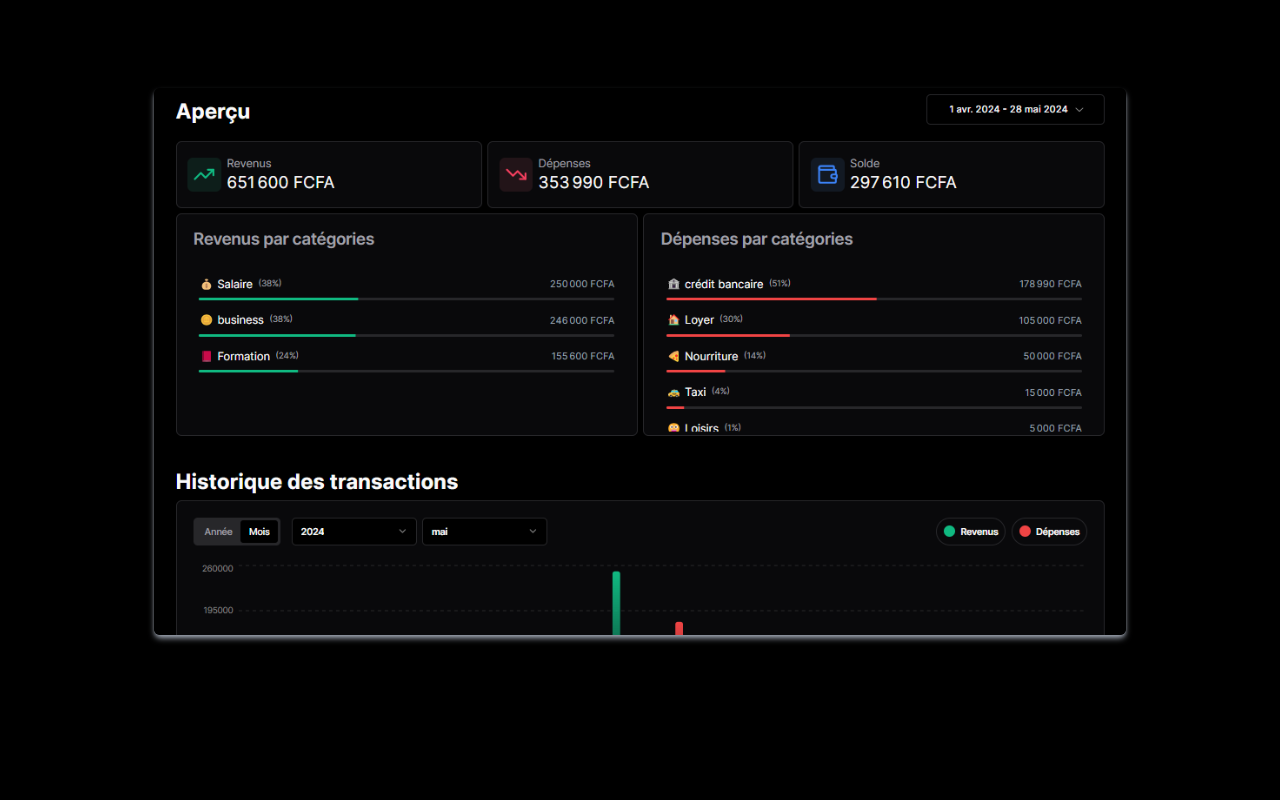
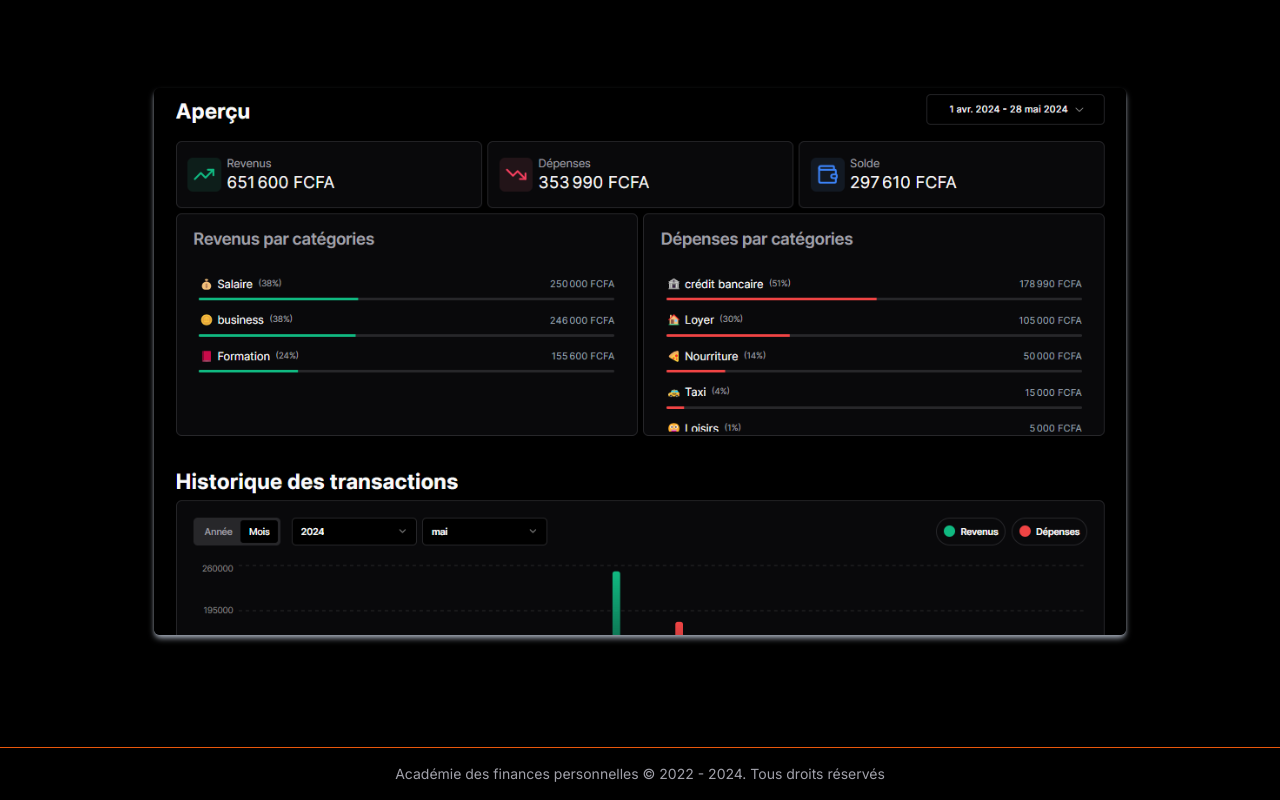
Before and after one commit to bellandry/finance-academy, a Next.js app: page / in a window 1280 px wide. Shown: the part 551-1351 px from the top of the page. Before the commit the page ends 1242 px from the top, so only its background shows below. Built offline with nearby package versions, Linux system fonts and the light colour scheme; no server answers.

Commit message:
add footer

```diff
--- a/app/page.tsx
+++ b/app/page.tsx
@@ -1,3 +1,4 @@
+import { Footer } from "@/components/footer";
 import Navbar from "@/components/navbar";
 import { auth } from "@clerk/nextjs/server";
 import Link from "next/link";
@@ -5,19 +6,30 @@ import Link from "next/link";
 export default function Home() {
   const { userId }: { userId: string | null } = auth();
   return (
-    <main className="relative flex h-full w-full flex-col" >
+    <main className="relative flex h-full w-full flex-col">
       <Navbar userId={userId} />
       <div className="container w-full h-full flex flex-col items-center justify-center">
         <div className=" w-full h-full flex flex-col items-center justify-center py-32 md:py-40">
-          <p className="text-lg md:text-xl text-muted-foreground text-center">L&apos;académie des finances personnelles vous présente</p>
-          <h1 className="text-4xl md:text-6xl font-bold bg-gradient-to-r from-amber-400 to-orange-600 bg-clip-text text-transparent w-fit text-center">Je suis mon budget</h1>
-          <p className="text-md md:text-xl text-muted-foreground my-6 md:w-3/5 text-center">Prenez le pouvoir sur vos finances, enregistrez, trackez et optimisez vos finance avec notre application de suivi automatisé</p>
-          <Link href="/sign-up" className="font-semibold rounded-xl ring-1 bg-orange-600 py-2 px-4 md:py-4 md:px-8 text-white hover:ring-orange-600 hover:bg-background transition-all hover:text-orange-700">
+          <p className="text-lg md:text-xl text-muted-foreground text-center">
+            L&apos;académie des finances personnelles vous présente
+          </p>
+          <h1 className="text-4xl md:text-6xl font-bold bg-gradient-to-r from-amber-400 to-orange-600 bg-clip-text text-transparent w-fit text-center">
+            Je suis mon budget
+          </h1>
+          <p className="text-md md:text-xl text-muted-foreground my-6 md:w-3/5 text-center">
+            Prenez le pouvoir sur vos finances, enregistrez, trackez et
+            optimisez vos finance avec notre application de suivi automatisé
+          </p>
+          <Link
+            href={userId ? "/dashboard" : "/sign-up"}
+            className="font-semibold rounded-xl ring-1 bg-orange-600 py-2 px-4 md:py-4 md:px-8 text-white hover:ring-orange-600 hover:bg-background transition-all hover:text-orange-700"
+          >
             Commencer
           </Link>
         </div>
-        <div className="w-full aspect-square md:w-4/5 md:aspect-video bg-demo-light shadow-md shadow-gray-400 mb-14 dark:bg-demo-dark bg-center bg-cover rounded-md" />
+        <div className="w-full aspect-square md:w-4/5 md:aspect-video bg-demo-light shadow-md shadow-gray-400 mb-28 dark:bg-demo-dark bg-center bg-cover rounded-md" />
       </div>
+      <Footer />
     </main>
   );
 }
--- /dev/null
+++ b/components/footer.tsx
@@ -0,0 +1,12 @@
+export const Footer = () => {
+  return (
+    <footer className="bg-background border-t border-orange-600">
+      <div className="container flex flex-col items-center justify-center gap-4 py-4">
+        <p className="text-sm text-muted-foreground">
+          Académie des finances personnelles &copy; 2022 -{" "}
+          {new Date().getFullYear()}. Tous droits réservés
+        </p>
+      </div>
+    </footer>
+  );
+};
--- a/components/theme-switcher-btn.tsx
+++ b/components/theme-switcher-btn.tsx
@@ -1,23 +1,23 @@
-'use client'
+"use client";
 
-import { useTheme } from "next-themes"
+import { useTheme } from "next-themes";
 
-import { Button } from "@/components/ui/button"
+import { Button } from "@/components/ui/button";
 import {
   DropdownMenu,
   DropdownMenuContent,
   DropdownMenuItem,
   DropdownMenuTrigger,
-} from "@/components/ui/dropdown-menu"
-import { MoonIcon, SunIcon } from "lucide-react"
+} from "@/components/ui/dropdown-menu";
+import { MoonIcon, SunIcon } from "lucide-react";
 
 export function ThemeSwitcherBtn() {
-  const { setTheme } = useTheme()
+  const { setTheme } = useTheme();
 
   return (
     <DropdownMenu>
       <DropdownMenuTrigger asChild>
-        <Button variant="outline" size="icon">
+        <Button variant="outline" size="icon" className="px-2">
           <SunIcon className="h-[1.2rem] w-[1.2rem] rotate-0 scale-100 transition-all dark:-rotate-90 dark:scale-0" />
           <MoonIcon className="absolute h-[1.2rem] w-[1.2rem] rotate-90 scale-0 transition-all dark:rotate-0 dark:scale-100" />
           <span className="sr-only">Toggle theme</span>
@@ -35,5 +35,5 @@ export function ThemeSwitcherBtn() {
         </DropdownMenuItem>
       </DropdownMenuContent>
     </DropdownMenu>
-  )
+  );
 }
```
